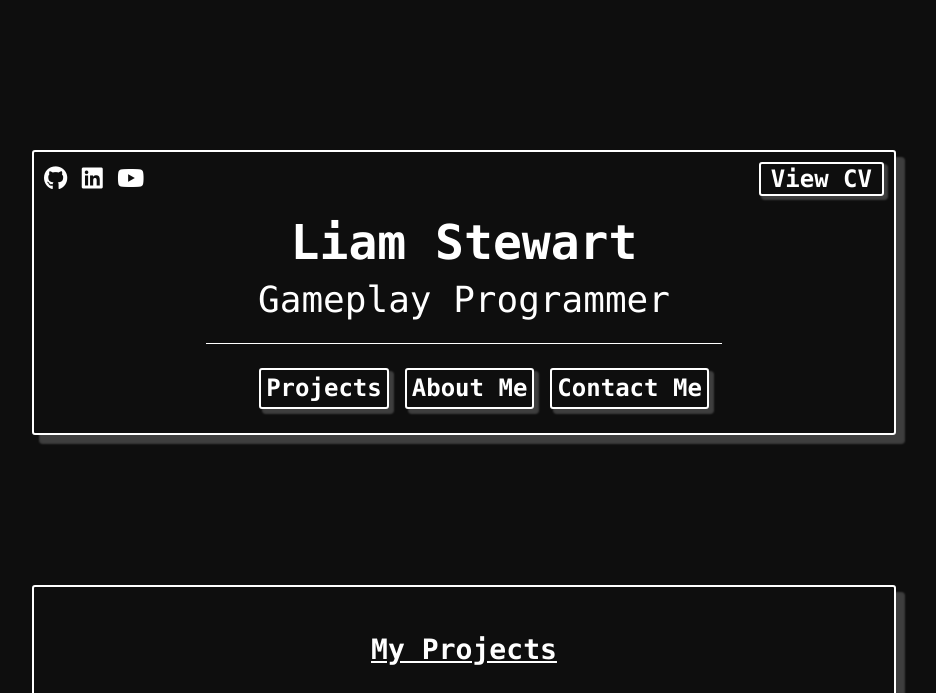
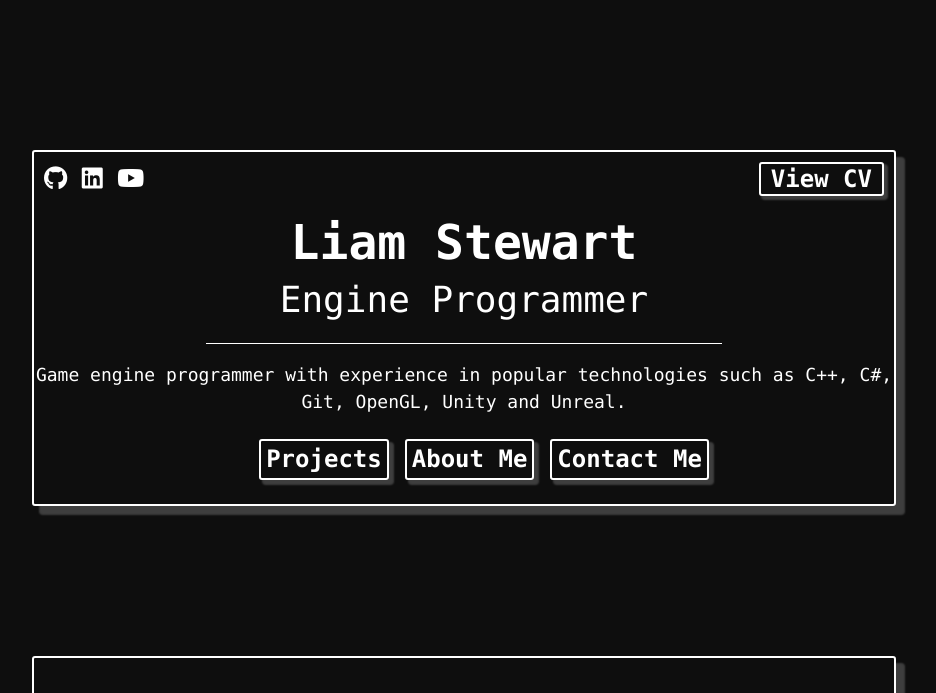
Before and after one commit to LiamStewart2/github.io, a plain HTML site: page index.html in a window 1280 px wide. Shown: the top 693 px of the page, without its empty margins (176-1112 px from the left). Drawn offline with Linux system fonts and the light colour scheme.

Commit message:
added personal tagline thing

```diff
--- a/index.html
+++ b/index.html
@@ -21,8 +21,9 @@
                 </div>
             </div>
             <h1>Liam Stewart</h1>
-            <h2>Gameplay Programmer</h2>
+            <h2>Engine Programmer</h2>
             <div class="seperation-line"></div>
+            <p>Game engine programmer with experience in popular technologies such as C++, C#, Git, OpenGL, Unity and Unreal.</p>
             <div class="navigation">
                 <ul>
                     <li><a href="#projects">Projects</a></li>
--- a/styles.css
+++ b/styles.css
@@ -64,6 +64,12 @@ body{
 .intro-section h2{
     text-align: center;
     font-weight:lighter
+}
+
+.intro-section p{
+    text-align: center;
+    font-size: large;
+    font-weight:400;
 }
 
 .seperation-line{
```
